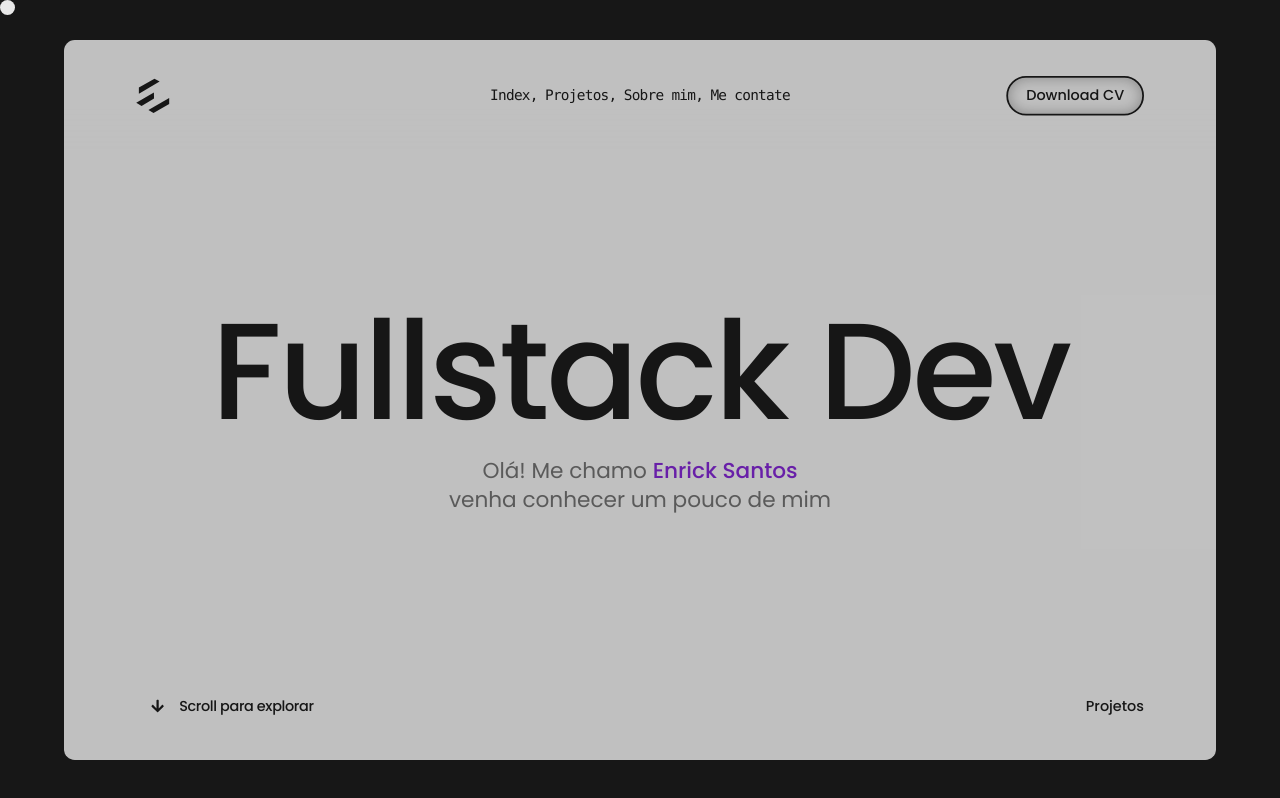
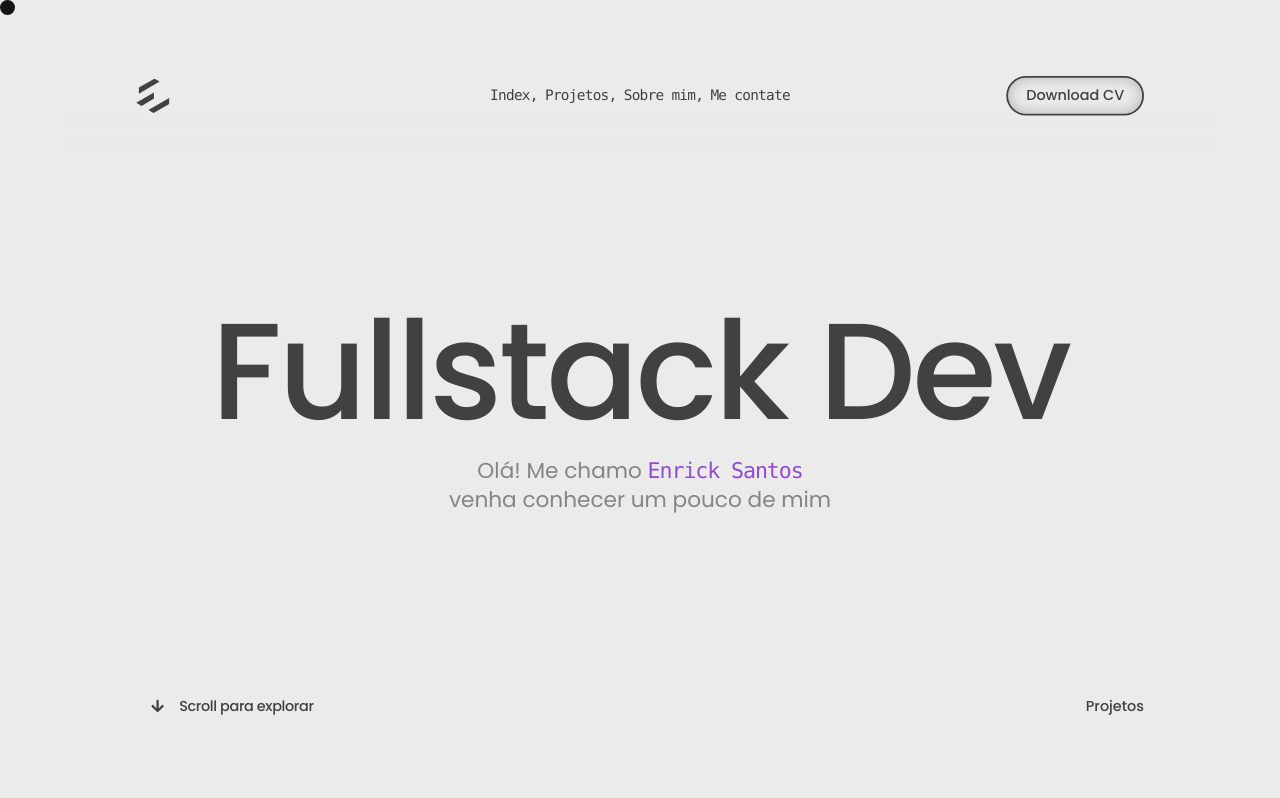
Before and after one commit to enrick-dev/portfolio-2025, a Next.js app: page / in a window 1280 px wide. Built offline with nearby package versions, Linux system fonts and the light colour scheme.

Commit message:
add EncryptText component for animated text scrambling; update SecIndex and Preloader to utilize it

```diff
--- /dev/null
+++ b/src/components/encrypt-text.tsx
@@ -0,0 +1,85 @@
+import { motion } from 'motion/react';
+import React, { PropsWithChildren } from 'react';
+
+const CYCLES_PER_LETTER = 1;
+const SHUFFLE_TIME = 35;
+
+const CHARS = '!@#$%^&*():{};|,.<>/?';
+
+interface EncryptTextProps extends PropsWithChildren {
+  children: string;
+  className?: string;
+  onScramble?: (scramble: () => void) => void;
+  onStopScramble?: (stopScramble: () => void) => void;
+}
+
+const EncryptText: React.FC<EncryptTextProps> = ({
+  children,
+  className,
+  onScramble,
+  onStopScramble,
+  ...props
+}) => {
+  const intervalRef = React.useRef<ReturnType<typeof setInterval> | null>(null);
+
+  const [text, setText] = React.useState(children);
+
+  const scramble = () => {
+    let pos = 0;
+
+    intervalRef.current = setInterval(() => {
+      const scrambled = children
+        .split('')
+        .map((char, index) => {
+          if (pos / CYCLES_PER_LETTER > index) {
+            return char;
+          }
+
+          const randomCharIndex = Math.floor(Math.random() * CHARS.length);
+          const randomChar = CHARS[randomCharIndex];
+
+          return randomChar;
+        })
+        .join('');
+
+      setText(scrambled);
+      pos++;
+
+      if (pos >= children.length * CYCLES_PER_LETTER) {
+        stopScramble();
+      }
+    }, SHUFFLE_TIME);
+  };
+
+  const stopScramble = () => {
+    clearInterval(intervalRef.current || undefined);
+    setText(children);
+  };
+
+  React.useEffect(() => {
+    scramble();
+  }, []);
+
+  React.useEffect(() => {
+    if (onScramble) {
+      onScramble(scramble);
+    }
+
+    if (onStopScramble) {
+      onStopScramble(stopScramble);
+    }
+  }, [onScramble, onStopScramble]);
+
+  return (
+    <motion.span
+      className={`font-mono tracking-tighter ${className}`}
+      onMouseEnter={scramble}
+      onMouseLeave={stopScramble}
+      {...props}
+    >
+      {text}
+    </motion.span>
+  );
+};
+
+export default EncryptText;
--- a/src/components/header/header-app.tsx
+++ b/src/components/header/header-app.tsx
@@ -1,6 +1,7 @@
 import Logo from '@/assets/logo';
 import Link from 'next/link';
 import { PropsWithChildren } from 'react';
+import { FaArrowDown } from 'react-icons/fa';
 import HeaderNav from './header-nav';
 
 interface HeaderProps extends PropsWithChildren {
@@ -26,9 +27,12 @@ const Header = ({ className }: HeaderProps) => {
           <div>
             <button
               style={{ boxShadow: 'inset 0 0 15px rgba(0,0,0,0.3)' }}
-              className="rounded-3xl border-2 border-border px-5 py-2 font-medium"
+              className="stiky-element-hidden group relative rounded-3xl border-2 border-border bg-background px-5 py-2 font-medium transition-all duration-500 ease-out hover:bg-foreground hover:pr-12 hover:text-muted"
             >
-              Download CV
+              <span>Download CV</span>
+              <span className="absolute right-0.5 top-1/2 -translate-y-1/2 scale-0 rounded-full bg-yellow-300 p-2.5 opacity-0 transition-all duration-500 group-hover:scale-100 group-hover:opacity-100">
+                <FaArrowDown className="size-4 text-primary" />
+              </span>
             </button>
           </div>
         </div>
--- a/src/components/header/header-nav.tsx
+++ b/src/components/header/header-nav.tsx
@@ -28,7 +28,7 @@ const HeaderNav = ({ className }: HeaderNavProps) => {
       <ul className="flex gap-2">
         {items.map((item, index) => (
           <EncryptLink key={index} href={item.href} className="font-medium">
-            {item.name + (index < items.length - 1 ? ', ' : '')}
+            {item.name + (index < items.length - 1 ? ',' : '')}
           </EncryptLink>
           // <li key={index}>
           //   <a href={item.href} className="font-medium">
--- a/src/components/preloader.tsx
+++ b/src/components/preloader.tsx
@@ -1,6 +1,7 @@
 import { motion, TargetAndTransition } from 'motion/react';
 import React from 'react';
 import AnimatedCounter from './animated-counter';
+import EncryptText from './encrypt-text';
 
 interface PreloaderProps {
   children: React.ReactNode;
@@ -86,8 +87,8 @@ const Preloader: React.FC<PreloaderProps> = ({ children, className }) => {
       >
         <div className="relative flex size-full items-center justify-center">
           <div className="flex h-14 flex-col items-center gap-4 overflow-hidden text-5xl font-medium max-md:text-3xl">
-            <motion.p {...anim(maskText)}>Carregando</motion.p>
-            <motion.p {...anim(maskText)}>Seja bem vindo</motion.p>
+            <EncryptText {...anim(maskText)}>Carregando</EncryptText>
+            <EncryptText {...anim(maskText)}>Seja bem vindo</EncryptText>
           </div>
 
           <motion.div
@@ -107,7 +108,7 @@ const Preloader: React.FC<PreloaderProps> = ({ children, className }) => {
         {...anim(perspective)}
         className="h-dvh w-dvw overflow-y-scroll bg-background"
       >
-        <div className={` ${className} `}>{children}</div>
+        <div className={` ${className} overflow-hidden`}>{children}</div>
       </motion.div>
     </div>
   );
--- a/src/components/sections/sec-index.tsx
+++ b/src/components/sections/sec-index.tsx
@@ -1,25 +1,26 @@
-import { forwardRef } from 'react';
 import { FaArrowDown } from 'react-icons/fa';
+import EncryptText from '../encrypt-text';
 
-const SecIndex = forwardRef<HTMLDivElement>((_, ref) => {
+const SecIndex = () => {
   return (
-    <section className="relative flex h-dvh min-h-[500px] w-full flex-col items-center justify-center px-20 py-28 max-md:px-7 max-md:py-14">
-      <h1 className="max-xs:text-[2rem] text-[9.5rem] font-medium leading-tight tracking-tight max-xl:text-[8rem] max-lg:text-[6rem] max-md:text-[3rem]">
+    <section className="relative z-10 flex h-dvh min-h-[500px] w-full flex-col items-center justify-center px-20 py-28 max-md:px-7 max-md:py-14">
+      <h1 className="max-xs:text-[2rem] stiky-element-move relative text-[9.5rem] font-medium leading-tight tracking-tight max-xl:text-[8rem] max-lg:text-[6rem] max-md:text-[3rem]">
+        <span className="bounds-2"></span>
         Fullstack Dev
       </h1>
       <h2 className="text-center text-2xl text-muted-foreground max-xl:text-xl max-lg:text-lg max-lg:leading-tight max-md:text-sm max-md:leading-tight">
         <span>
           Olá! Me chamo{' '}
-          <span className="font-medium text-purple-700">Enrick Santos</span>
+          <EncryptText className="font-medium text-purple-700">
+            Enrick Santos
+          </EncryptText>
         </span>
         <br />
         <span>venha conhecer um pouco de mim</span>
       </h2>
       <article className="absolute bottom-0 flex w-full items-center justify-between px-20 py-10">
-        <div
-          className="flex cursor-pointer items-center gap-4 px-4 py-2 font-medium tracking-tight"
-          ref={ref}
-        >
+        <div className="stiky-element-default relative flex cursor-pointer items-center gap-4 px-4 py-2 font-medium tracking-tight">
+          <span className="bounds-4"></span>
           <div className="size-fit">
             <FaArrowDown className="size-4" />
           </div>
@@ -29,8 +30,6 @@ const SecIndex = forwardRef<HTMLDivElement>((_, ref) => {
       </article>
     </section>
   );
-});
-
-SecIndex.displayName = 'SecIndex';
+};
 
 export default SecIndex;
--- a/src/pages/index.tsx
+++ b/src/pages/index.tsx
@@ -3,17 +3,15 @@ import MouseCursor from '@/components/mouse-cursor';
 import Preloader from '@/components/preloader';
 import SecIndex from '@/components/sections/sec-index';
 import SecProjects from '@/components/sections/sec-projects';
-import { useRef } from 'react';
 
 export default function Home() {
-  const styckyElement = useRef<HTMLDivElement>(null!);
   return (
-    <div className="text-primary bg-foreground">
-      <MouseCursor styckyElement={styckyElement} />
+    <div className="relative">
+      <MouseCursor />
       <Preloader className="flex flex-col items-center">
-        <Header className="fixed top-0 z-10 w-full" />
-        <SecIndex ref={styckyElement} />
-        <hr className="bg-muted-foreground/20 h-0.5 w-full" />
+        <Header className="fixed top-0 z-20 w-full" />
+        <SecIndex />
+        <hr className="h-0.5 w-full bg-muted-foreground/20" />
         <SecProjects />
       </Preloader>
     </div>
--- a/src/styles/globals.css
+++ b/src/styles/globals.css
@@ -26,3 +26,40 @@ body {
   background: hsl(var(--background));
   font-family: Poppins, sans-serif;
 }
+
+.bounds-2 {
+  width: 100%;
+  height: 100%;
+  position: absolute;
+  left: 0;
+  top: 0;
+}
+
+.bounds-2:hover {
+  transform: scale(2);
+}
+
+.bounds-3 {
+  width: 100%;
+  height: 100%;
+  position: absolute;
+  transform: scale(2);
+  left: 0;
+  top: 0;
+}
+
+.bounds-3:hover {
+  transform: scale(3.5);
+}
+
+.bounds-4 {
+  width: 100%;
+  height: 100%;
+  position: absolute;
+  transform: scale(3);
+  left: 0;
+  top: 0;
+}
+.bounds-3:hover {
+  transform: scale(4.5);
+}
```
